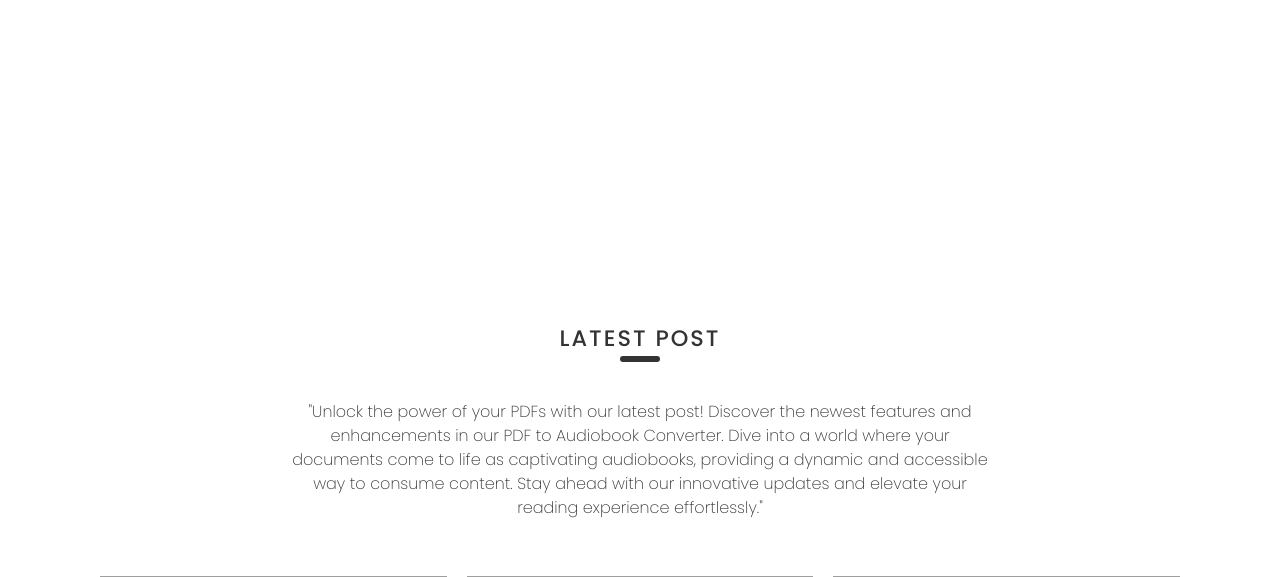
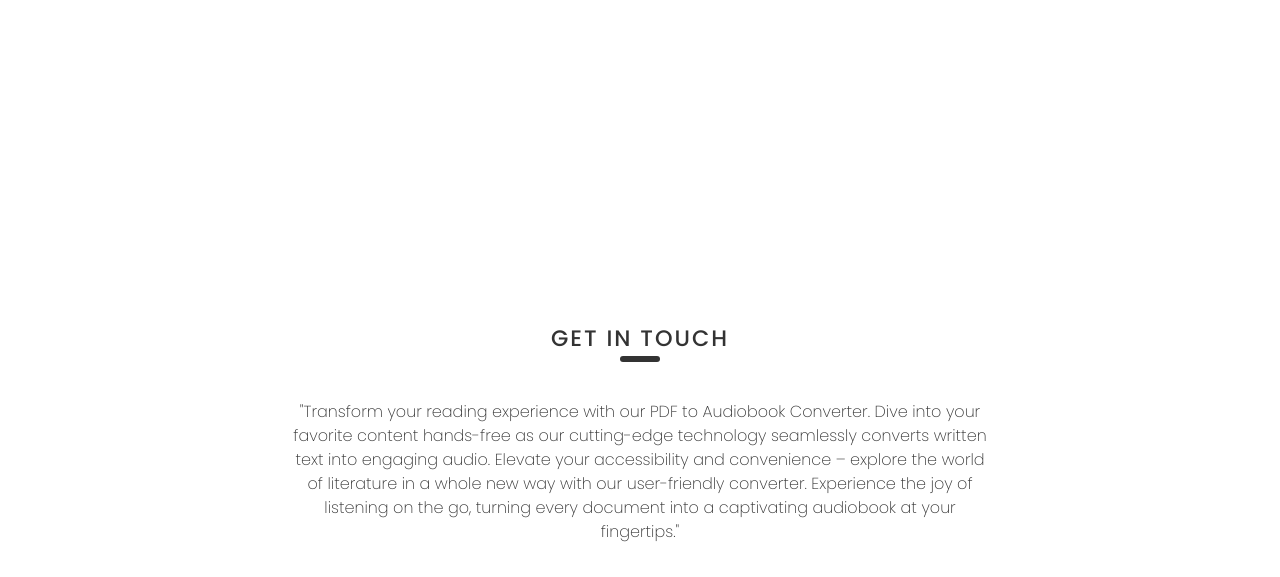
Before and after one commit to Shivam-Gamer/PDFTOAUDIOBOOK, a Flask app: page / in a window 1280 px wide. Shown: the part 1375-1952 px from the top of the page. Run offline with Flask 3, Linux system fonts and the light colour scheme; some libraries are stand-ins or nearby versions; grey boxes are pictures that could not be loaded.

Commit message:
Update home.html

```diff
--- a/templates/home.html
+++ b/templates/home.html
@@ -31,7 +31,7 @@
               </div>
         </section>
         <!---Latest Blog PostS-->
-        <section class="post" id="post">
+        <!--- <section class="post" id="post">
             <div class="tittle">
                 <h2>Latest Post</h2>
                 <p>"Unlock the power of your PDFs with our latest post! Discover the newest features and enhancements in our PDF to Audiobook Converter. Dive into a world where your documents come to life as captivating audiobooks, providing a dynamic and accessible way to consume content. Stay ahead with our innovative updates and elevate your reading experience effortlessly."</p>
@@ -150,6 +150,6 @@
                 <input type="submit" value="submit" class="btn">
                 </div>
                 </div>
-           </section>
+           </section>--->
 
 {% endblock container %}
```
